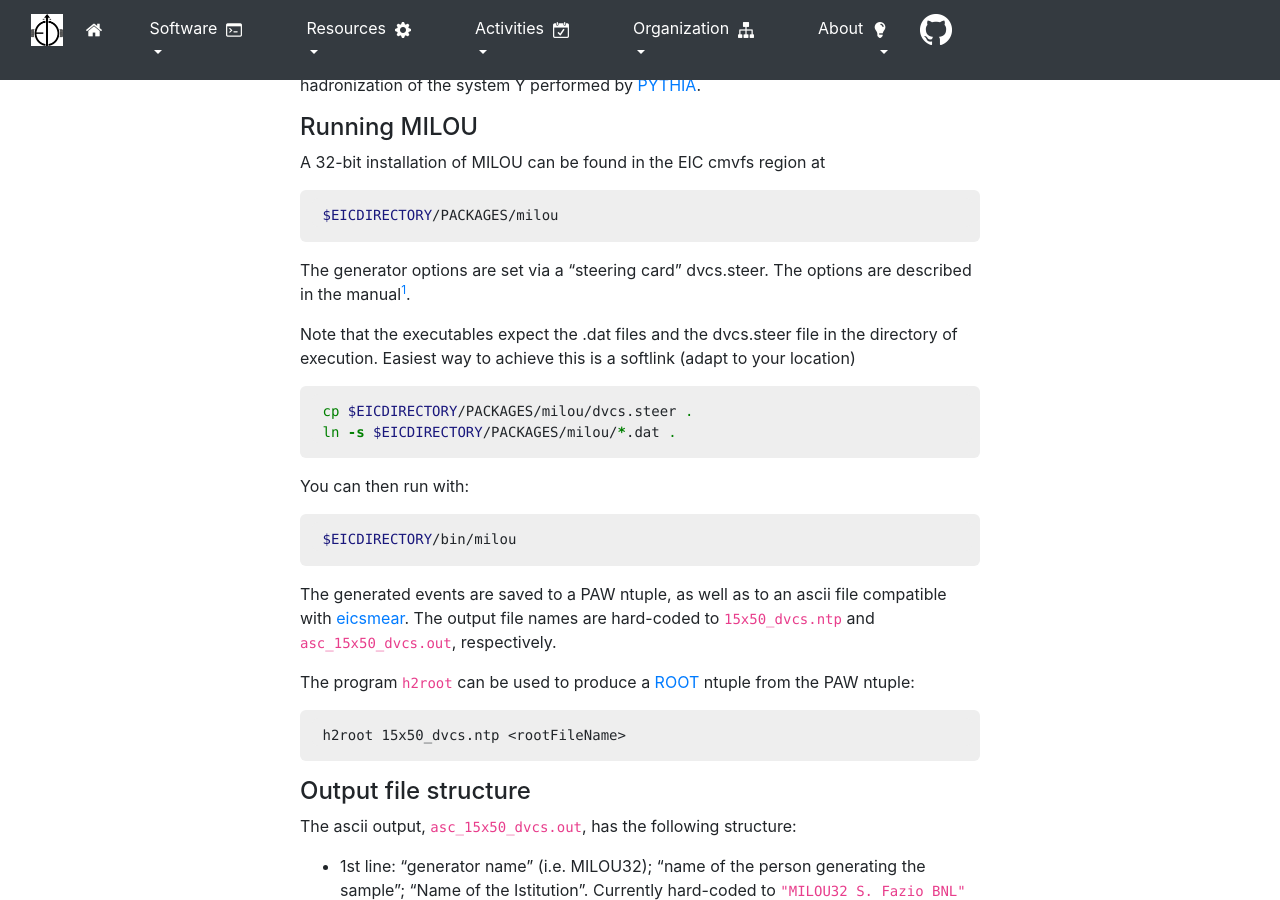
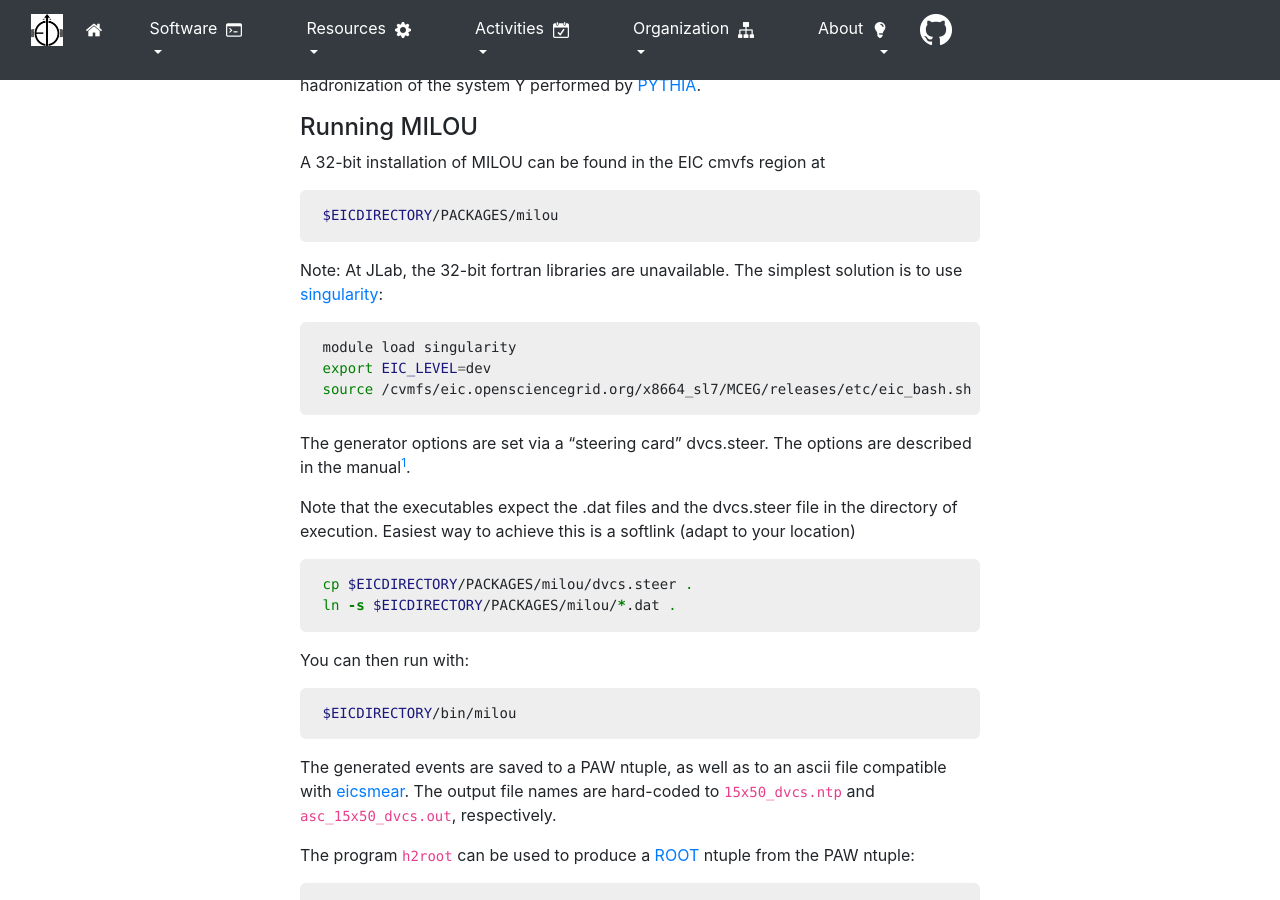
Before and after one commit to kkauder/eic.github.io, a Jekyll site: the page built from _software/milou.md, in a window 1280 px wide and 900 px high, scrolled down 694 px. Built offline with Jekyll 4.4.1, drawn with Linux system fonts in a browser that asks for light colours; nearby versions of some CDN libraries.

Commit message:
Update for JLab users.

````diff
--- a/_software/milou.md
+++ b/_software/milou.md
@@ -41,6 +41,15 @@ of the system Y performed by [PYTHIA](pythia6.html).
 A 32-bit installation of MILOU can be found in the EIC cmvfs region at
 ```sh
 $EICDIRECTORY/PACKAGES/milou
+```
+
+Note: At JLab, the 32-bit fortran libraries are unavailable. The
+simplest solution is to use
+[singularity](eicsmear_generators_singularity.md):
+```sh
+module load singularity
+export EIC_LEVEL=dev
+source /cvmfs/eic.opensciencegrid.org/x8664_sl7/MCEG/releases/etc/eic_bash.sh
 ```
 
 The generator options are set via a "steering card" dvcs.steer. The options are described in the manual[^1].
````
